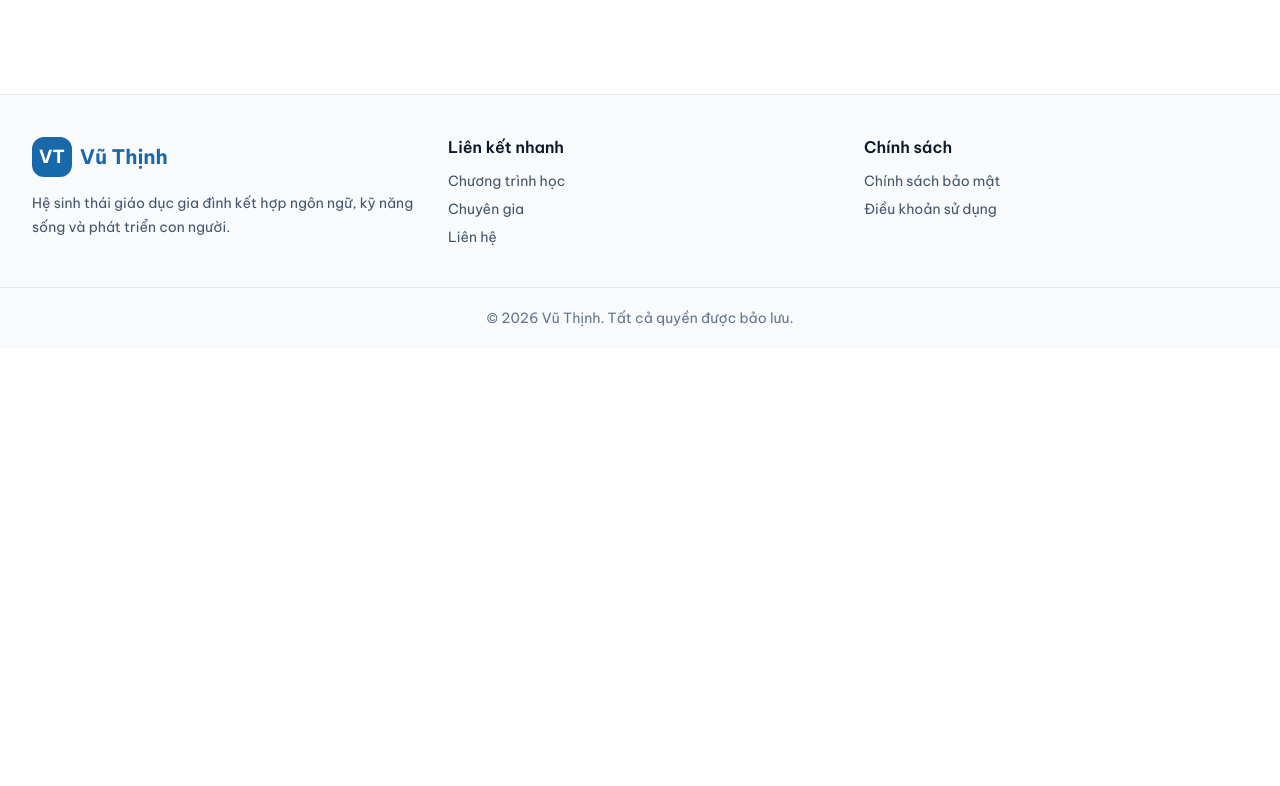
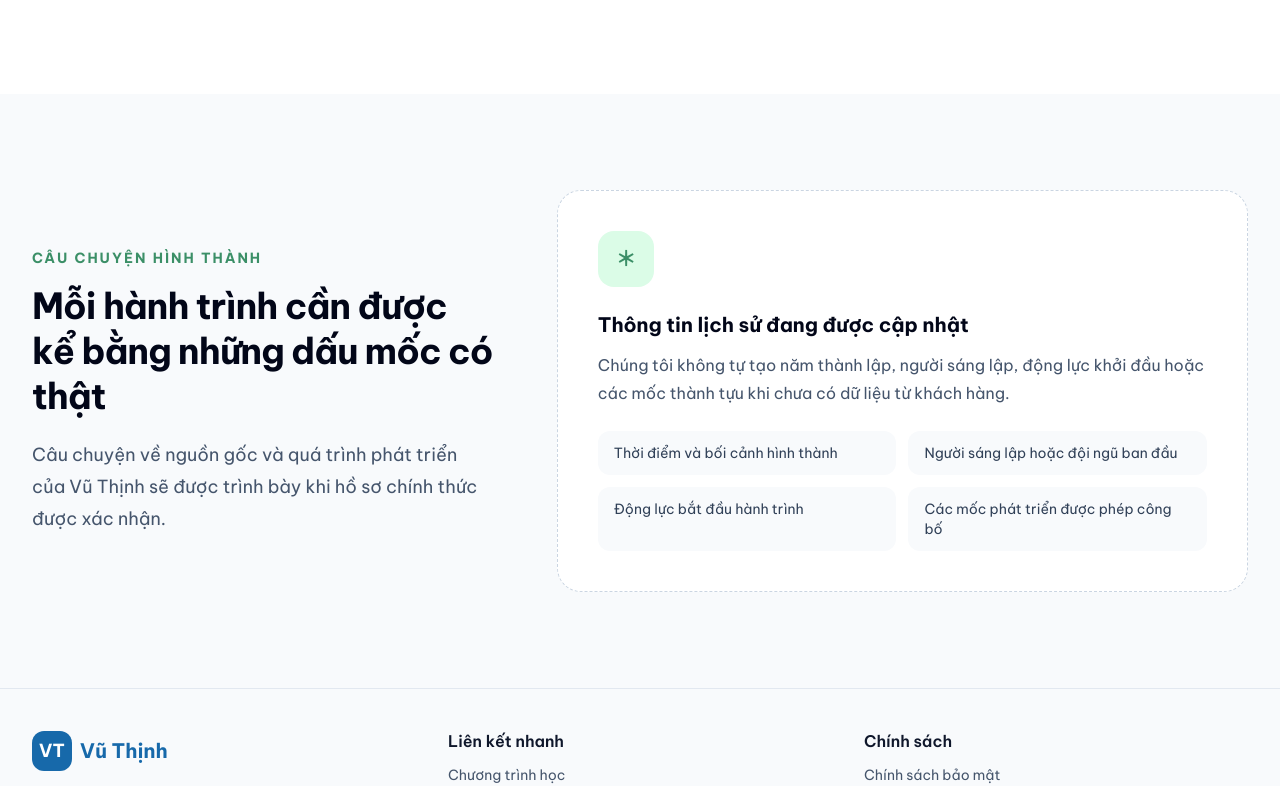
Before and after one commit to Coffee2205/vuthinh, a Next.js app: page /about in a window 1280 px wide. Shown: the part 787-1573 px from the top of the page. Before the commit the page ends 1135 px from the top, so only its background shows below. Built offline with nearby package versions, Linux system fonts and the light colour scheme.

Commit message:
feat: add formation story empty state

```diff
--- a/project-log/CURRENT_STATUS.md
+++ b/project-log/CURRENT_STATUS.md
@@ -8,7 +8,7 @@ Giai đoạn 1 — Website giáo dục hoàn chỉnh có thể deploy và hoạt
 
 ## Task hiện tại
 
-`Task 02 — Trang Giới thiệu` đang thực hiện theo từng phần. “Giới thiệu trung tâm” đã hoàn thành; chưa bắt đầu “Câu chuyện hình thành”.
+`Task 02 — Trang Giới thiệu` đang thực hiện theo từng phần. Hai phần đầu đã hoàn thành; chưa bắt đầu “Tầm nhìn”.
 
 ## Đã hoàn thành
 
@@ -117,6 +117,12 @@ Giai đoạn 1 — Website giáo dục hoàn chỉnh có thể deploy và hoạt
 - Tiếng Trung được trình bày là trọng tâm; kỹ năng sống, cảm xúc và phát triển nội lực là các mảng bổ trợ.
 - Không dùng lịch sử, số liệu, thành tựu, đội ngũ hoặc cơ sở chưa được xác nhận.
 
+### Task 02 — Câu chuyện hình thành
+
+- Đã thêm empty state minh bạch vì chưa có hồ sơ lịch sử được xác nhận.
+- Section liệt kê bốn nhóm thông tin cần khách hàng cung cấp, không tạo mốc hoặc nhân vật giả.
+- `main` được quản lý tại page để bao bọc các section của `/about`.
+
 ## Chưa thực hiện
 
 - Các phần còn lại của Trang Giới thiệu.
@@ -134,7 +140,7 @@ Giai đoạn 1 — Website giáo dục hoàn chỉnh có thể deploy và hoạt
 - `node_modules`: Đã có; các dependency chính được nhận diện.
 - `npm.cmd run lint`: Đạt ngày 2026-07-15, không có lỗi ESLint.
 - `npm.cmd run build`: Đạt ngày 2026-07-15; compile, TypeScript và static generation thành công.
-- Runtime `/about`: HTTP 200, metadata và nội dung giới thiệu đúng; chưa có Câu chuyện hình thành, Tầm nhìn hoặc Sứ mệnh.
+- Runtime `/about`: HTTP 200, có Câu chuyện hình thành ở trạng thái chờ; chưa có Tầm nhìn hoặc Sứ mệnh.
 
 ## Trạng thái project local
 
@@ -153,7 +159,8 @@ Giai đoạn 1 — Website giáo dục hoàn chỉnh có thể deploy và hoạt
 - Trial Registration đã được commit tại `d31578f` — `feat: add trial registration form preview`.
 - Final CTA và Task 01 đã được commit tại `8e64187` — `feat: complete home page final cta`.
 - About Introduction đã được commit tại `2955001` — `feat: add about introduction`.
+- Formation Story đang chờ commit sau khi hoàn tất log.
 
 ## Task tiếp theo
 
-Tiếp tục `Task 02 — Trang Giới thiệu` bằng phần “Câu chuyện hình thành”. Chưa bắt đầu phần này.
+Tiếp tục `Task 02 — Trang Giới thiệu` bằng phần “Tầm nhìn”. Chưa bắt đầu phần này.
--- a/project-log/DECISIONS.md
+++ b/project-log/DECISIONS.md
@@ -173,3 +173,11 @@ Mỗi quyết định phải ghi ngày, nội dung, lý do và ảnh hưởng.
 **Lý do:** Chưa có hồ sơ doanh nghiệp chính thức về lịch sử, đội ngũ, cơ sở hoặc thành tựu.
 
 **Ảnh hưởng:** Route giới thiệu có thể hoạt động mà không tạo claim chưa kiểm chứng; các dữ liệu thực tế sẽ được bổ sung ở đúng section sau khi khách hàng xác nhận.
+
+## 2026-07-15 — Câu chuyện hình thành dùng empty state
+
+**Quyết định:** Không suy diễn lịch sử từ định vị dự án; section chỉ thông báo trạng thái chờ và liệt kê thông tin cần khách hàng xác nhận.
+
+**Lý do:** Project không có năm thành lập, người sáng lập, bối cảnh khởi đầu hoặc mốc phát triển đáng tin cậy.
+
+**Ảnh hưởng:** Cấu trúc trang được hoàn thiện trong đúng phạm vi mà không tạo câu chuyện thương hiệu giả; `ISSUE-016` tiếp tục theo dõi dữ liệu còn thiếu.
--- a/project-log/ISSUES.md
+++ b/project-log/ISSUES.md
@@ -232,3 +232,8 @@
 **Ảnh hưởng:** Phần Giới thiệu trung tâm chỉ dùng định vị đã có và ghi chú trạng thái chờ; không còn blocker kỹ thuật cho phần mở đầu `/about`.
 
 **Cần từ khách hàng:** Hồ sơ giới thiệu chính thức, các mốc lịch sử có thể công bố và hình ảnh kèm quyền sử dụng.
+
+### Trạng thái Câu chuyện hình thành
+
+- Section đã có empty state; không còn blocker kỹ thuật cho layout.
+- Dữ liệu production vẫn bị chặn bởi cùng nội dung còn thiếu của `ISSUE-016`.
--- a/project-log/NEXT_STEPS.md
+++ b/project-log/NEXT_STEPS.md
@@ -2,18 +2,18 @@
 
 ## Nhiệm vụ gần nhất
 
-> Tiếp tục `Task 02 — Trang Giới thiệu` và chỉ thực hiện phần “Câu chuyện hình thành”, chưa làm các phần khác.
+> Tiếp tục `Task 02 — Trang Giới thiệu` và chỉ thực hiện phần “Tầm nhìn”, chưa làm các phần khác.
 
 ## Thứ tự thực hiện
 
-1. Kiểm tra dữ liệu lịch sử hình thành thực tế đã được khách hàng cung cấp hay chưa.
-2. Không tự tạo mốc thời gian, người sáng lập, động lực thành lập, thành tựu hoặc số liệu.
-3. Nếu chưa có dữ liệu xác nhận, dùng trạng thái chờ minh bạch trong đúng phạm vi Câu chuyện hình thành.
+1. Đối chiếu định hướng dài hạn đã có trong PRD và Project Vision.
+2. Phân biệt Tầm nhìn với mục tiêu kinh doanh và Sứ mệnh; chưa làm Sứ mệnh trong cùng phiên.
+3. Không tạo cam kết vị thế, quy mô hoặc mốc thời gian chưa được xác nhận.
 4. Kiểm tra responsive/accessibility, link, lint/build/runtime.
 5. Cập nhật task/log, commit và push trước khi chuyển section.
 
 ## Chưa làm ngay
 
-- Tầm nhìn, Sứ mệnh và các phần sau Câu chuyện hình thành.
+- Sứ mệnh và các phần sau Tầm nhìn.
 - Database, form lưu dữ liệu thật và Supabase.
 - Admin, AI, thanh toán hoặc LMS.
--- a/src/app/about/page.tsx
+++ b/src/app/about/page.tsx
@@ -1,5 +1,6 @@
 import type { Metadata } from "next";
 import { AboutIntroduction } from "@/components/about/AboutIntroduction";
+import { FormationStorySection } from "@/components/about/FormationStorySection";
 
 export const metadata: Metadata = {
   title: "Giới thiệu | Vũ Thịnh",
@@ -8,5 +9,10 @@ export const metadata: Metadata = {
 };
 
 export default function AboutPage() {
-  return <AboutIntroduction />;
+  return (
+    <main>
+      <AboutIntroduction />
+      <FormationStorySection />
+    </main>
+  );
 }
--- a/src/components/about/AboutIntroduction.tsx
+++ b/src/components/about/AboutIntroduction.tsx
@@ -3,8 +3,7 @@ import { aboutIntroductionContent } from "@/data/about";
 
 export function AboutIntroduction() {
   return (
-    <main>
-      <section
+    <section
         className="overflow-hidden bg-white py-16 sm:py-20 lg:py-24"
         aria-labelledby="about-introduction-heading"
       >
@@ -54,7 +53,6 @@ export function AboutIntroduction() {
             {aboutIntroductionContent.note}
           </p>
         </Container>
-      </section>
-    </main>
+    </section>
   );
 }
--- /dev/null
+++ b/src/components/about/FormationStorySection.tsx
@@ -0,0 +1,50 @@
+import { Container } from "@/components/common/Container";
+import { formationStoryContent } from "@/data/about";
+
+export function FormationStorySection() {
+  return (
+    <section
+      className="bg-slate-50 py-16 sm:py-20 lg:py-24"
+      aria-labelledby="formation-story-heading"
+    >
+      <Container>
+        <div className="grid items-center gap-10 lg:grid-cols-[0.8fr_1.2fr] lg:gap-16">
+          <div>
+            <p className="text-sm font-bold uppercase tracking-[0.14em] text-brand-green">
+              {formationStoryContent.eyebrow}
+            </p>
+            <h2
+              id="formation-story-heading"
+              className="mt-4 text-3xl font-bold leading-tight tracking-tight text-slate-950 sm:text-4xl"
+            >
+              {formationStoryContent.title}
+            </h2>
+            <p className="mt-5 text-lg leading-8 text-slate-600">
+              {formationStoryContent.description}
+            </p>
+          </div>
+
+          <div className="rounded-3xl border border-dashed border-slate-300 bg-white p-7 sm:p-10">
+            <div
+              className="grid size-14 place-items-center rounded-2xl bg-green-100 text-xl font-bold text-brand-green"
+              aria-hidden="true"
+            >
+              ＊
+            </div>
+            <h3 className="mt-6 text-xl font-bold text-slate-950">
+              {formationStoryContent.status}
+            </h3>
+            <p className="mt-3 leading-7 text-slate-600">{formationStoryContent.note}</p>
+            <ul className="mt-6 grid gap-3 text-sm text-slate-700 sm:grid-cols-2">
+              {formationStoryContent.requiredInformation.map((item) => (
+                <li key={item} className="rounded-xl bg-slate-50 px-4 py-3">
+                  {item}
+                </li>
+              ))}
+            </ul>
+          </div>
+        </div>
+      </Container>
+    </section>
+  );
+}
--- a/src/data/about.ts
+++ b/src/data/about.ts
@@ -24,3 +24,18 @@ export const aboutIntroductionContent = {
   ],
   note: "Thông tin lịch sử hình thành, đội ngũ, cơ sở và thành tựu sẽ chỉ được bổ sung sau khi khách hàng xác nhận.",
 } as const;
+
+export const formationStoryContent = {
+  eyebrow: "Câu chuyện hình thành",
+  title: "Mỗi hành trình cần được kể bằng những dấu mốc có thật",
+  description:
+    "Câu chuyện về nguồn gốc và quá trình phát triển của Vũ Thịnh sẽ được trình bày khi hồ sơ chính thức được xác nhận.",
+  status: "Thông tin lịch sử đang được cập nhật",
+  note: "Chúng tôi không tự tạo năm thành lập, người sáng lập, động lực khởi đầu hoặc các mốc thành tựu khi chưa có dữ liệu từ khách hàng.",
+  requiredInformation: [
+    "Thời điểm và bối cảnh hình thành",
+    "Người sáng lập hoặc đội ngũ ban đầu",
+    "Động lực bắt đầu hành trình",
+    "Các mốc phát triển được phép công bố",
+  ],
+} as const;
--- a/tasks/02-ABOUT.md
+++ b/tasks/02-ABOUT.md
@@ -3,7 +3,7 @@
 ## Nội dung
 
 - [x] Giới thiệu trung tâm.
-- [ ] Câu chuyện hình thành.
+- [x] Câu chuyện hình thành.
 - [ ] Tầm nhìn.
 - [ ] Sứ mệnh.
 - [ ] Giá trị cốt lõi.
@@ -26,3 +26,14 @@
 - Accessibility: một `h1`, heading đúng thứ tự, `aria-labelledby`, nội dung dạng `article` và độ tương phản đã được rà trong source.
 - Giới hạn: chưa có thông tin lịch sử, đội ngũ, cơ sở hoặc thành tựu được khách hàng xác nhận; chưa kiểm tra trực quan trên thiết bị thật/browser automation.
 - Commit: `2955001` — `feat: add about introduction`.
+
+## Kết quả thực hiện — Câu chuyện hình thành
+
+- File tạo: `src/components/about/FormationStorySection.tsx`.
+- File sửa: `src/app/about/page.tsx`, `src/components/about/AboutIntroduction.tsx`, `src/data/about.ts`, `tasks/02-ABOUT.md` và các project log liên quan.
+- Quyết định: dùng empty state minh bạch và liệt kê dữ liệu cần xác nhận; không tạo năm thành lập, người sáng lập, động lực hoặc mốc phát triển giả.
+- Kiểm tra: `npm.cmd run lint` đạt; `npm.cmd run build` đạt và `/about` được prerender tĩnh; runtime production local HTTP 200, có trạng thái lịch sử đang cập nhật và chưa có Tầm nhìn/Sứ mệnh.
+- Responsive: một cột trên mobile, hai vùng từ `lg`; danh sách dữ liệu cần cung cấp chuyển hai cột từ `sm`.
+- Accessibility: page chỉ khai báo một `main` trong source; section dùng `aria-labelledby`, `h2`/`h3` và danh sách semantic.
+- Giới hạn: chưa có dữ liệu lịch sử thật hoặc hình ảnh được phép sử dụng; chưa kiểm tra trực quan trên thiết bị thật/browser automation.
+- Commit: sẽ cập nhật sau khi commit.
```
Also changed, not shown: project-log/CHANGELOG.md.
